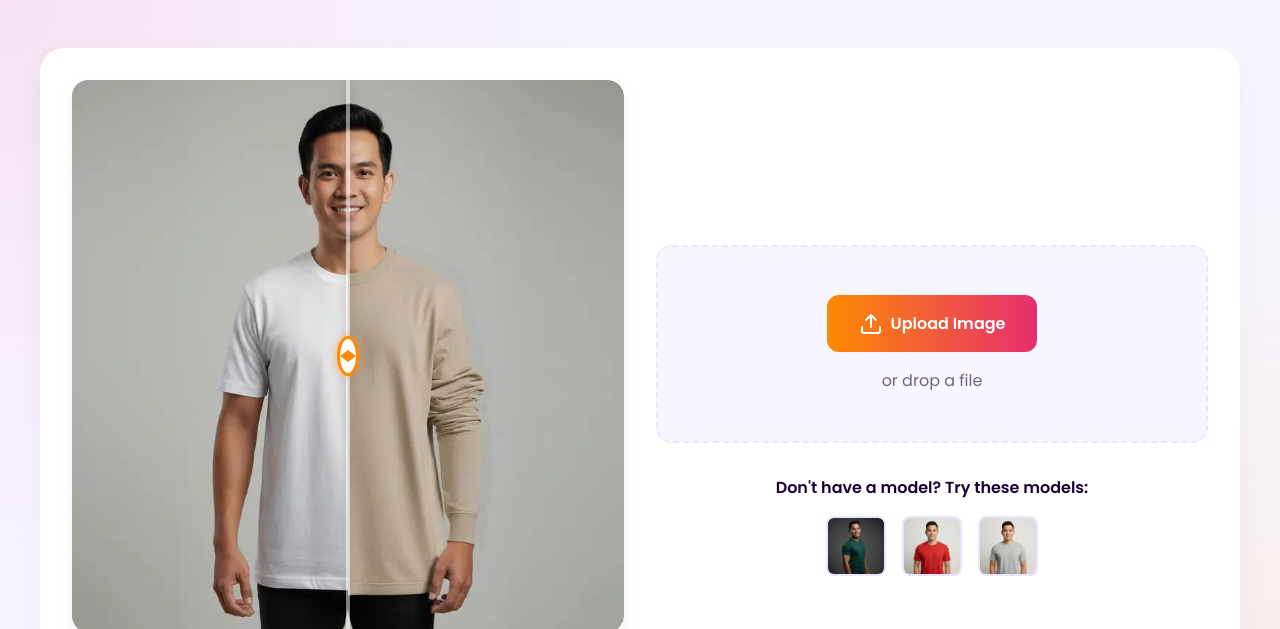
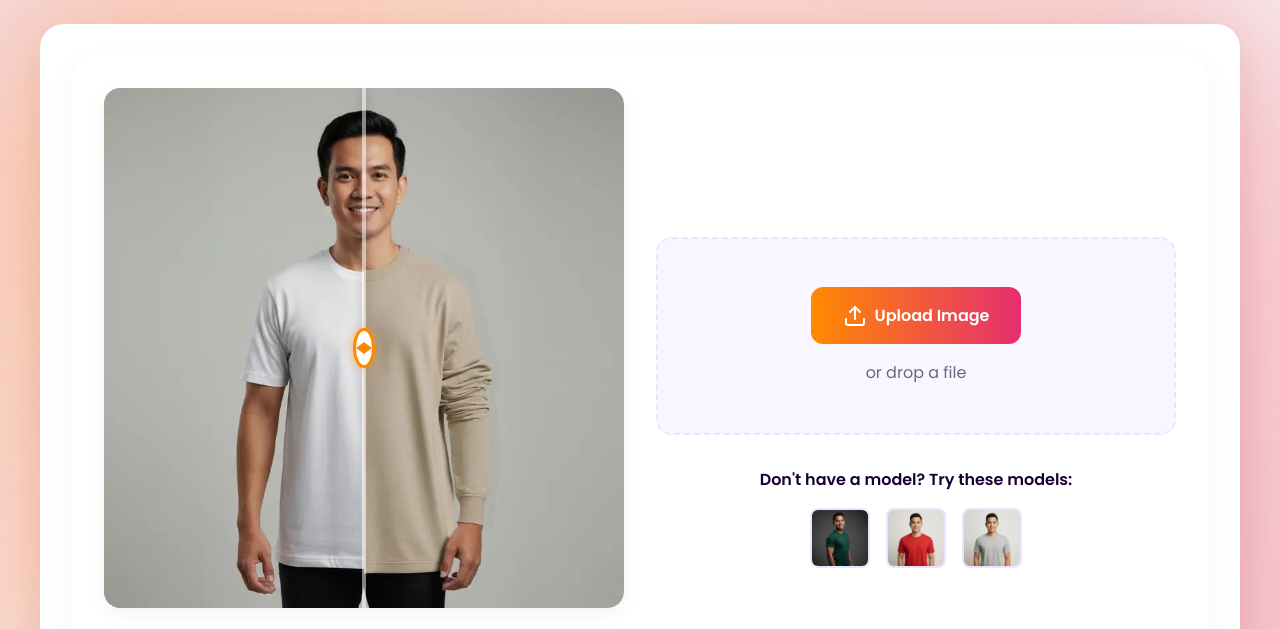
Before and after one commit to bukanboboiboy/amazon-vto, a plain HTML site: page index.html in a window 1280 px wide. Shown: the top 629 px of the page. Drawn offline with Linux system fonts and the light colour scheme.

Commit message:
ganti bg

```diff
--- a/style.css
+++ b/style.css
@@ -21,11 +21,24 @@ body {
     min-height: 100vh;
     padding: 1rem;
     user-select: none;
-    -webkit-user-select: none; /* Untuk browser Safari */
-    -moz-user-select: none;    /* Untuk browser Firefox */
-    -ms-user-select: none;     /* Untuk browser Internet Explorer/Edge lama */
+    -webkit-user-select: none;
+    -moz-user-select: none;
+    -ms-user-select: none;
+    position: relative;
+    overflow-x: hidden;
+}
 
+body::before {
+    content: "";
+    position: absolute;
+    top: 0; left: 0;
+    width: 100%; height: 100%;
+    background: linear-gradient(135deg, var(--primary-accent-color), var(--secondary-accent-color));
+    opacity: 0.5; /* Atur transparansi sesuai kebutuhan */
+    z-index: -1; /* Pastikan berada di belakang konten utama */
+    filter: blur(100px); /* Efek blur untuk memberikan kesan lembut */
 }
+
 
 .background-gradient {
     position: fixed; top: 0; left: 0;
@@ -33,11 +46,17 @@ body {
     background: radial-gradient(circle at top left, rgba(229, 46, 113, 0.1), transparent 40%),
                 radial-gradient(circle at bottom right, rgba(255, 138, 0, 0.1), transparent 40%);
     z-index: -1;
+    pointer-events: none;
 }
 
 .app-container {
     width: 100%;
     max-width: 1200px;
+    background: var(--card-bg-color);
+    border-radius: 24px;
+    padding: 2rem;
+    box-shadow: 0 10px 30px var(--shadow-color);
+    position: relative;
 }
 
 .app-view { display: none; }
@@ -68,6 +87,7 @@ body {
     padding: 3rem;
     text-align: center;
     transition: border-color 0.3s;
+    cursor: pointer;
 }
 .upload-area.dragover { border-color: var(--primary-accent-color); }
 .upload-button {
@@ -89,8 +109,9 @@ body {
     object-fit: cover; cursor: pointer;
     border: 2px solid var(--border-color);
     transition: border-color 0.2s;
+    overflow: hidden;
 }
-.sample-image:hover { border-color: var(--primary-accent-color); }
+.sample-image:hover { border-color: var(--primary-accent-color); transform: scale(1.1); }
 
 /* --- Halaman Editor --- */
 .editor-view-content {
@@ -250,7 +271,7 @@ body {
     position: fixed;
     top: 0; left: 0;
     width: 100%; height: 100%;
-    background-color: rgba(25, 0, 51, 0.8);
+    background-color: rgba(25, 0, 51, 0.5);
     backdrop-filter: blur(10px);
     z-index: 2000;
     display: none;
```
